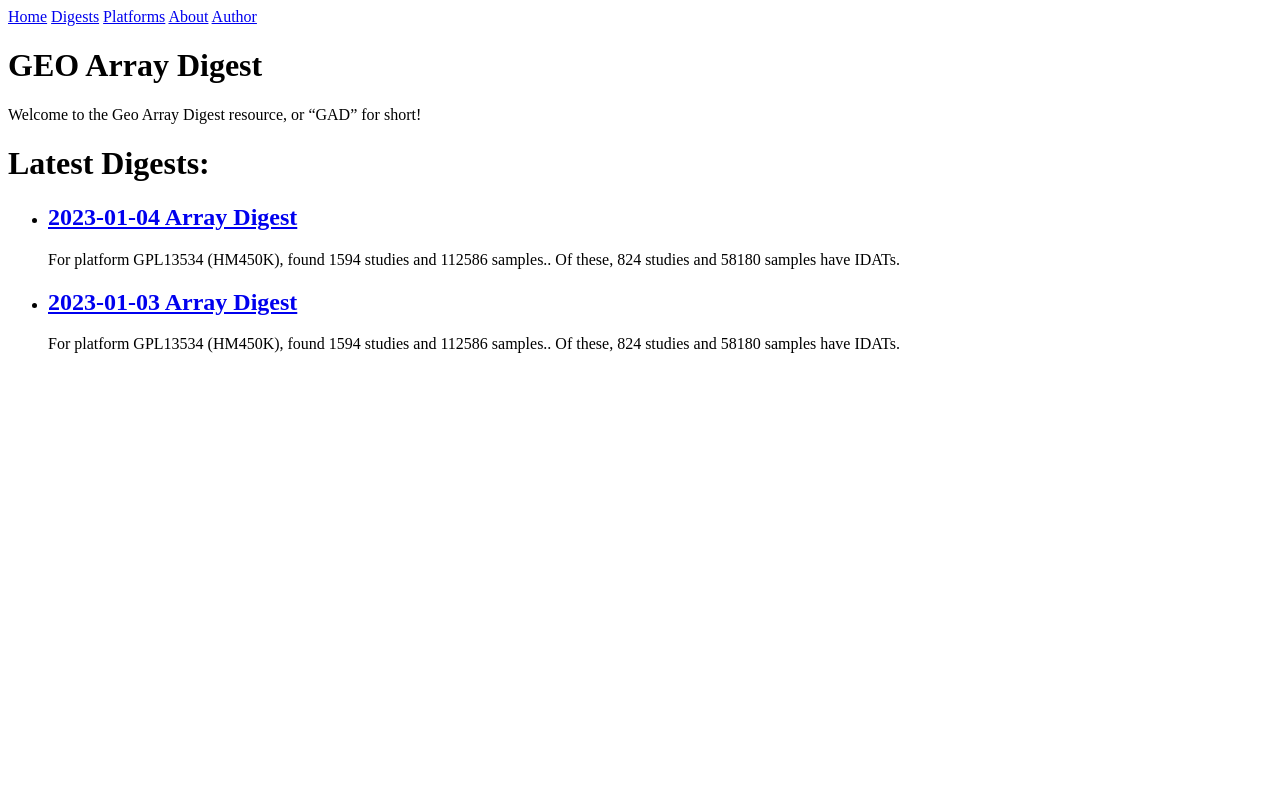
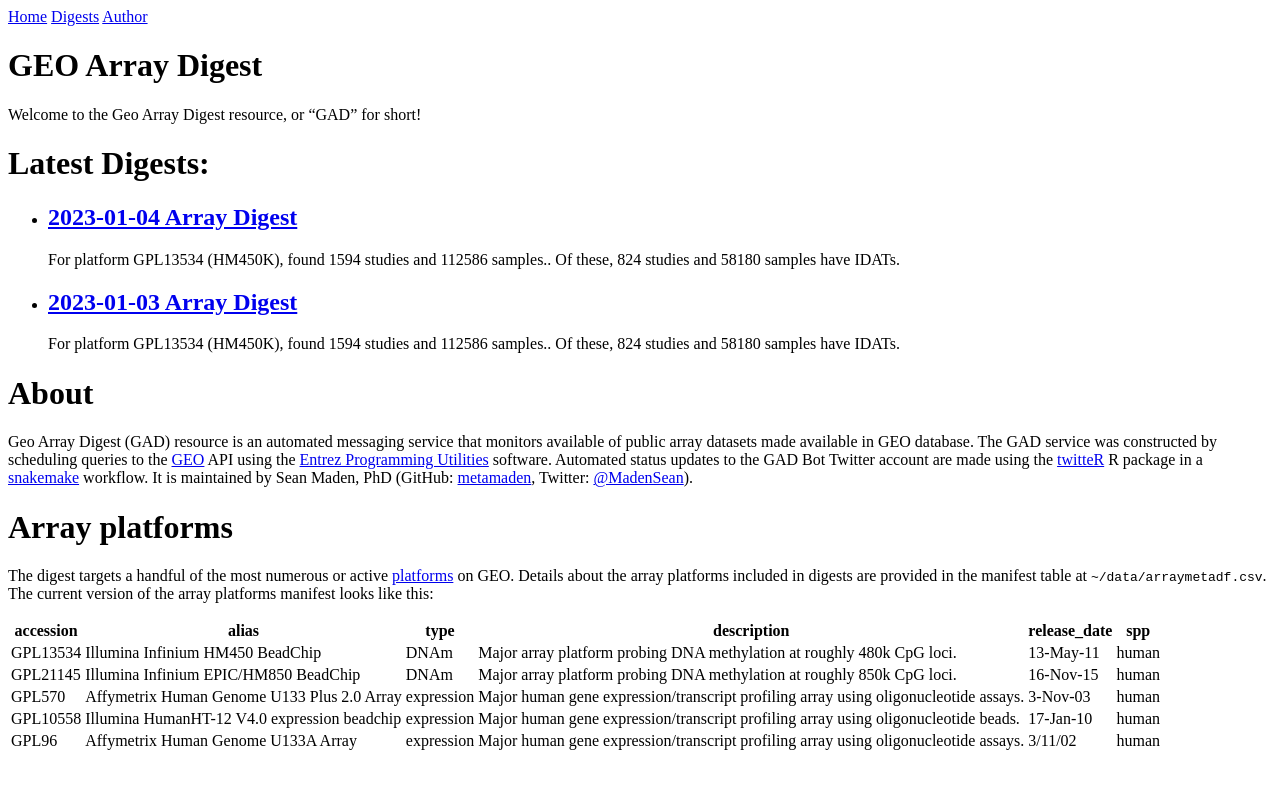
Before and after one commit to metamaden/geoarraydigest, a Jekyll site: the page built from index.md, in a window 1280 px wide. Shown: the top 789 px of the page. Built offline with Jekyll 4.4.1, drawn with Linux system fonts in a browser that asks for light colours.

Commit message:
moves dead sections to index

```diff
--- a/_data/navigation.yml
+++ b/_data/navigation.yml
@@ -2,9 +2,5 @@
   link: /geoarraydigest/index.md
 - name: Digests
   link: /geoarraydigest/digests.html
-- name: Platforms
-  link: /geoarraydigest/array_platforms.md
-- name: About
-  link: /geoarraydigest/about.md
 - name: Author
   link: /geoarraydigest/staff.html
--- a/index.md
+++ b/index.md
@@ -16,3 +16,19 @@ Welcome to the Geo Array Digest resource, or "GAD" for short!
     </li>
   {% endfor %}
 </ul>
+
+# About
+
+Geo Array Digest (GAD) resource is an automated messaging service that monitors available of public array datasets made available in GEO database. The GAD service was constructed by scheduling queries to the [GEO](https://www.ncbi.nlm.nih.gov/geo/) API using the [Entrez Programming Utilities](https://www.ncbi.nlm.nih.gov/books/NBK179288/) software. Automated status updates to the GAD Bot Twitter account are made using the [twitteR](https://cran.r-project.org/web/packages/twitteR/index.html) R package in a [snakemake](https://snakemake.readthedocs.io/en/stable/) workflow. It is maintained by Sean Maden, PhD (GitHub: [metamaden](https://github.com/metamaden), Twitter: [@MadenSean](https://twitter.com/MadenSean)).
+
+# Array platforms
+
+The digest targets a handful of the most numerous or active [platforms](https://www.ncbi.nlm.nih.gov/geo/browse/?view=platforms) on GEO. Details about the array platforms included in digests are provided in the manifest table at `~/data/arraymetadf.csv`. The current version of the array platforms manifest looks like this:
+
+|accession|alias                                       |type      |description                                                                         |release_date|spp  |
+|---------|--------------------------------------------|----------|------------------------------------------------------------------------------------|------------|-----|
+|GPL13534 |Illumina Infinium HM450 BeadChip            |DNAm      |Major array platform probing DNA methylation at roughly 480k CpG loci.              |13-May-11   |human|
+|GPL21145 |Illumina Infinium EPIC/HM850 BeadChip       |DNAm      |Major array platform probing DNA methylation at roughly 850k CpG loci.              |16-Nov-15   |human|
+|GPL570   |Affymetrix Human Genome U133 Plus 2.0 Array |expression|Major human gene expression/transcript profiling array using oligonucleotide assays.|3-Nov-03    |human|
+|GPL10558 |Illumina HumanHT-12 V4.0 expression beadchip|expression|Major human gene expression/transcript profiling array using oligonucleotide beads. |17-Jan-10   |human|
+|GPL96    |Affymetrix Human Genome U133A Array         |expression|Major human gene expression/transcript profiling array using oligonucleotide assays.|3/11/02     |human|
```
